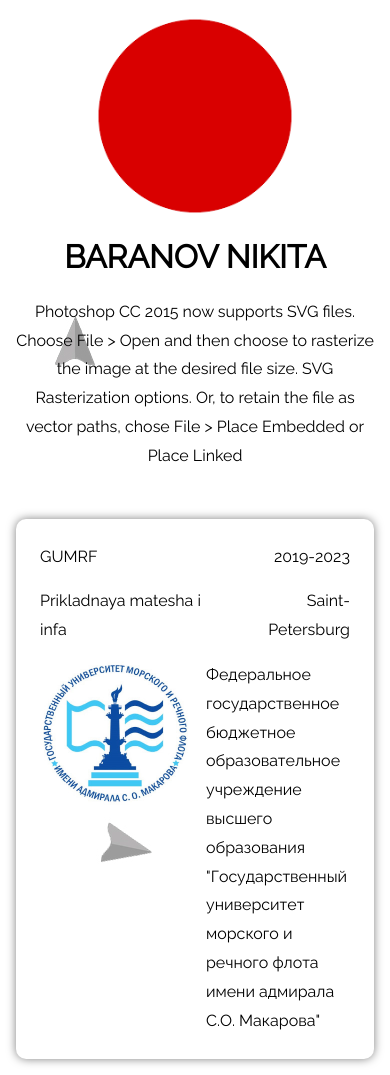
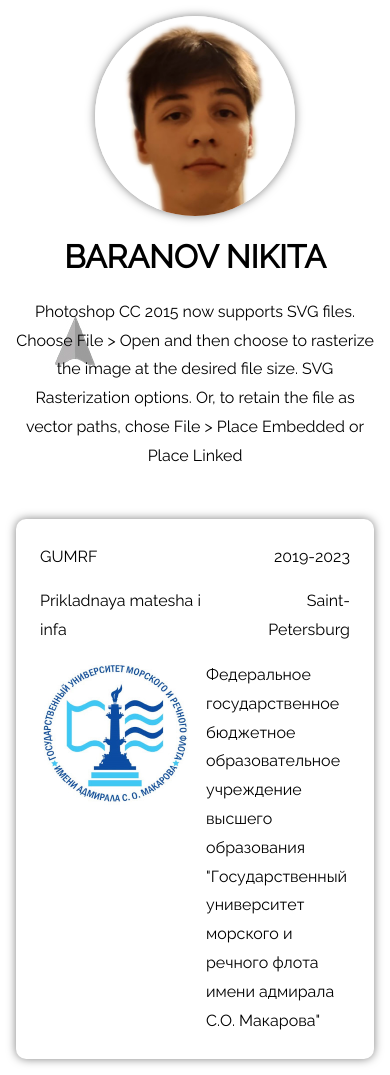
Before and after one commit to MjBonsa/mjbonsa.github.io, a plain HTML site: page index.html in a window 390 px wide. Drawn offline with Linux system fonts and the light colour scheme.

Commit message:
Add files via upload

```diff
--- a/index.html
+++ b/index.html
@@ -1,5 +1,7 @@
 <html>
     <head>
+        <meta name="viewport" content="width=device-width, initial-scale=1, user-scalable=no">
+
         <meta charset = "UTF-8">
         <link rel="stylesheet" href="https://fonts.googleapis.com/css?family=Raleway">
         <link rel="stylesheet" href="style.css">
@@ -8,7 +10,7 @@
     <body>
     <header>
         <section>
-            <img src='images/circle.png' class = 'top-img'>
+            <img src='images/me.jpg' class = 'top-img'>
             <h1>Baranov Nikita</h1>
             <p> Photoshop CC 2015 now supports SVG files. Choose File > Open and then choose to rasterize
                 the image at the desired file size. SVG Rasterization options. Or, to retain the file as vector paths, chose File > Place Embedded or Place Linked
--- a/style.css
+++ b/style.css
@@ -14,6 +14,8 @@ header img{
     height: auto;
     object-fit: cover;
     max-width: 200px;
+    border-radius: 100%;
+    box-shadow: 0 0 10px rgba(0,0,0,0.5);
   }
 header section{
     padding:1em;
@@ -38,9 +40,12 @@ main section{
 
 
 }
-main section p{
-
-}
+@media only screen and (max-width: 768px) {
+    /* For mobile phones: */
+    [class*="edu"] {
+      max-width: auto;
+    }
+  }
 .edu{
     display:grid;
     grid-template: [row1-start] "title title dates" auto[row1-end]
@@ -53,7 +58,7 @@ main section p{
     padding: 1em;
     border-radius: 10px;
     box-shadow: 0 0 10px rgba(0,0,0,0.5);
-
+    background-color: white ;
 }
 
 .title{
```
